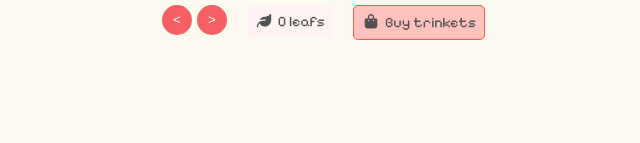
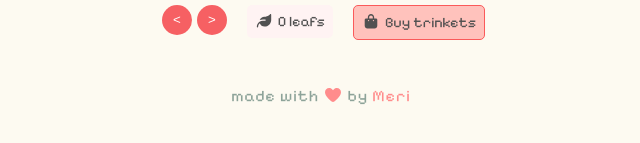
Before and after one commit to meriadriao/trove, a React (Vite) app: page / in a window 1280 px wide. Shown: the part 437-580 px from the top of the page, without its empty margins (319-959 px from the left). Built offline with nearby package versions, Linux system fonts and the light colour scheme; a web font is replaced by a local one.

Commit message:
Add footer component with styling for improved layout and aesthetics.

```diff
--- a/src/App.tsx
+++ b/src/App.tsx
@@ -1,7 +1,7 @@
 import { useState, useEffect, useRef, useMemo } from "react";
 import "./index.css";
 
-import { Analytics } from "@vercel/analytics/react"
+import { Analytics } from "@vercel/analytics/react";
 
 import { FontAwesomeIcon } from "@fortawesome/react-fontawesome";
 import { library } from "@fortawesome/fontawesome-svg-core";
@@ -39,7 +39,9 @@ function App() {
   const focusDurationRef = useRef(25);
   const [leafBalance, setLeafBalance] = useState<number>(0);
   const [ownedItems, setOwnedItems] = useState<PlantItem[]>([]);
-  const [tasks, setTasks] = useState<{ text: string; completed: boolean }[]>([]);
+  const [tasks, setTasks] = useState<{ text: string; completed: boolean }[]>(
+    [],
+  );
 
   // Load persisted state from localStorage on mount
   useEffect(() => {
@@ -48,7 +50,8 @@ function App() {
       if (!raw) return;
       const saved = JSON.parse(raw);
 
-      if (typeof saved.leafBalance === "number") setLeafBalance(saved.leafBalance);
+      if (typeof saved.leafBalance === "number")
+        setLeafBalance(saved.leafBalance);
 
       if (Array.isArray(saved.tasks)) setTasks(saved.tasks);
 
@@ -72,7 +75,10 @@ function App() {
 
       if (typeof saved.nightMode === "boolean") setNightMode(saved.nightMode);
       if (typeof saved.font === "string") setFont(saved.font);
-      if (typeof saved.notificationsEnabled === "boolean") setNotificationsEnabled(saved.notificationsEnabled && Notification.permission === "granted");
+      if (typeof saved.notificationsEnabled === "boolean")
+        setNotificationsEnabled(
+          saved.notificationsEnabled && Notification.permission === "granted",
+        );
 
       // ensure timer is not active on load; set timeLeft from saved durations/mode
       const useMode = saved.mode ?? (mode || "focus");
@@ -84,7 +90,7 @@ function App() {
       // ignore parse errors
       console.error("Failed to parse saved state", err);
     }
-  // eslint-disable-next-line react-hooks/exhaustive-deps
+    // eslint-disable-next-line react-hooks/exhaustive-deps
   }, []);
 
   useEffect(() => {
@@ -123,9 +129,17 @@ function App() {
       // ignore storage errors
       console.error("Failed to persist state", err);
     }
-  // persisting nightMode and font is handled separately
-  // eslint-disable-next-line react-hooks/exhaustive-deps
-  }, [leafBalance, ownedItems, tasks, focusDuration, breakDuration, mode, notificationsEnabled]);
+    // persisting nightMode and font is handled separately
+    // eslint-disable-next-line react-hooks/exhaustive-deps
+  }, [
+    leafBalance,
+    ownedItems,
+    tasks,
+    focusDuration,
+    breakDuration,
+    mode,
+    notificationsEnabled,
+  ]);
 
   // persist night mode and font when they change
   useEffect(() => {
@@ -184,8 +198,12 @@ function App() {
     // requires permission to be granted
     if (Notification.permission !== "granted") return;
     const currentMode = modeRef.current;
-    const title = currentMode === "focus" ? "Focus time complete!" : "Break time over!";
-    const message = currentMode === "focus" ? "Great work! Time for a break." : "Ready to focus again?";
+    const title =
+      currentMode === "focus" ? "Focus time complete!" : "Break time over!";
+    const message =
+      currentMode === "focus"
+        ? "Great work! Time for a break."
+        : "Ready to focus again?";
     new Notification(title, {
       body: message,
       icon: "/favicon/favicon.svg",
@@ -633,7 +651,9 @@ function App() {
                     />
                     <div className="shop-item-info">
                       <h3>{item.name}</h3>
-                      <button onClick={() => buyItem(item)}>{item.price} leafs | Buy</button>
+                      <button onClick={() => buyItem(item)}>
+                        {item.price} leafs | Buy
+                      </button>
                     </div>
                   </div>
                 ))}
@@ -641,6 +661,23 @@ function App() {
             </div>
           )}
         </div>
+        <div className="footer">
+          <p>
+            made with{" "}
+            <FontAwesomeIcon
+              icon={["fas", "heart"]}
+              style={{ color: "var(--text-main)" }}
+            />{" "}
+            by{" "}
+            <a
+              href="https://github.com/meriadriao"
+              target="_blank"
+              rel="noopener noreferrer"
+            >
+              Meri
+            </a>
+          </p>
+        </div>
       </div>
       <Analytics />
     </>
--- a/src/index.css
+++ b/src/index.css
@@ -545,3 +545,17 @@ body {
   background-color: var(--bg-button-hover);
   opacity: 0.8;
 }
+
+.footer {
+  display: flex;
+  justify-content: center;
+  margin-top: 30px;
+  color: #8da399;
+  font-size: 1rem;
+  letter-spacing: 1px;
+}
+
+.footer a {
+  color: var(--text-main);
+  text-decoration: none;
+}
```
